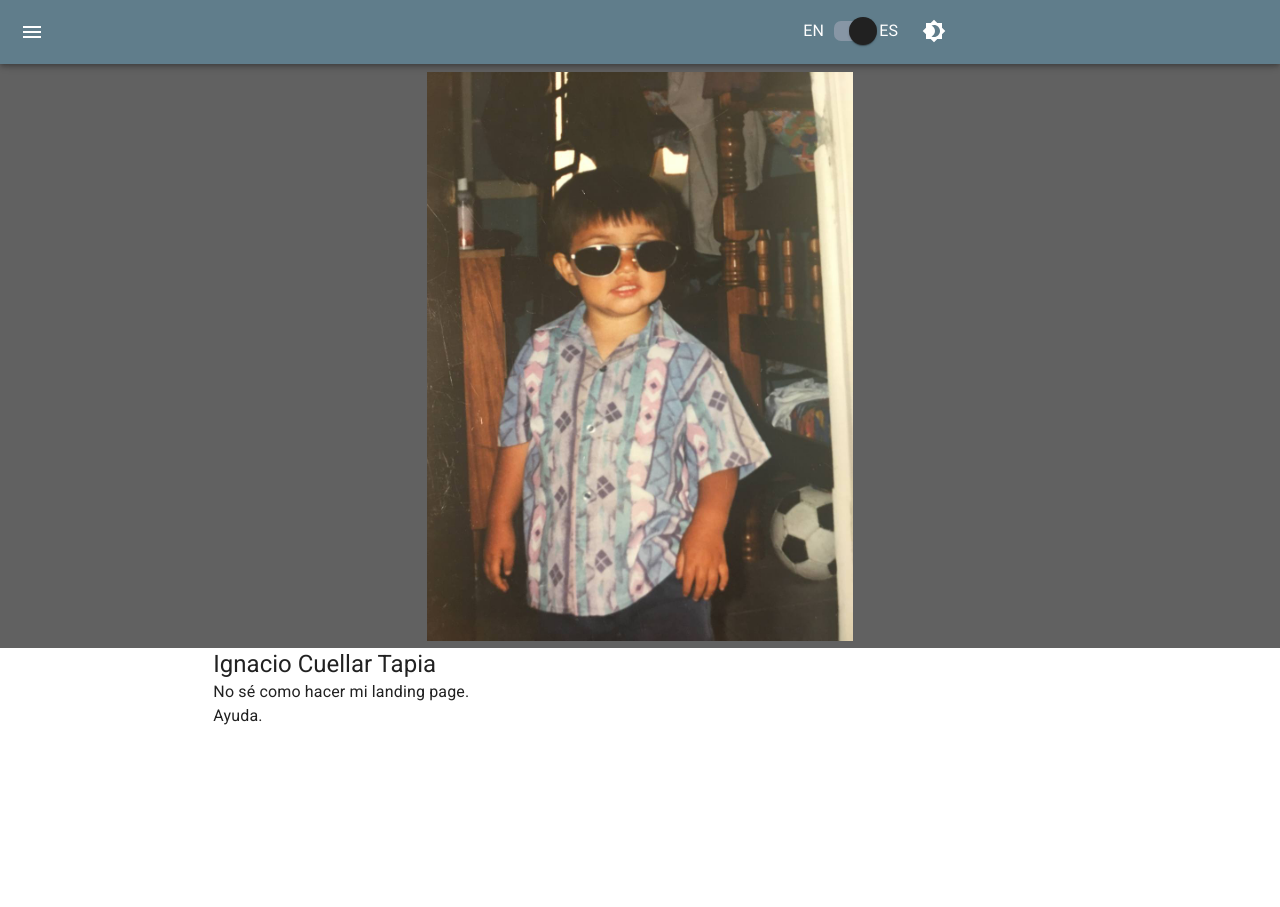
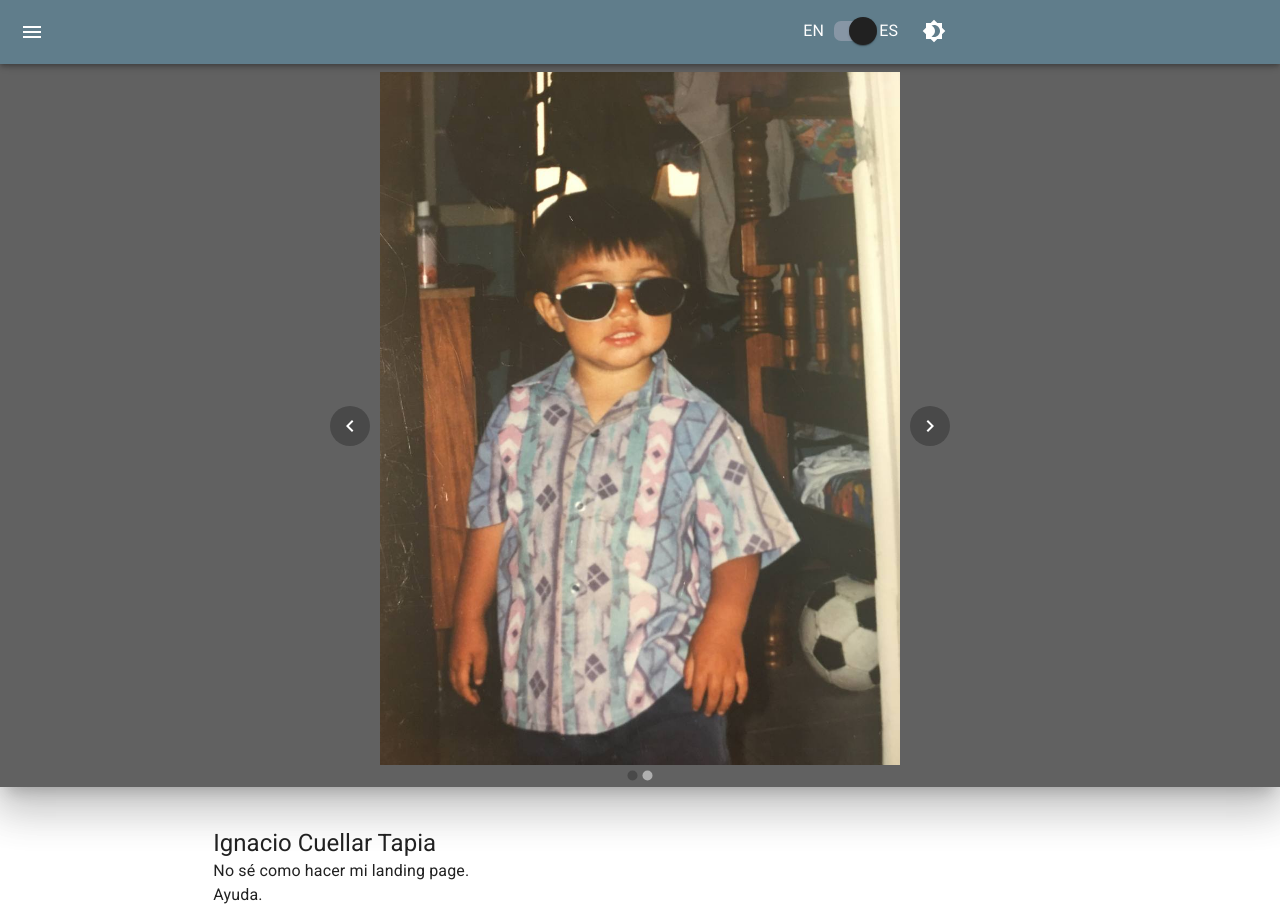
Before and after one commit to Kuellar/Kuellar.github.io, a React (Create React App) app: page / in a window 1280 px wide. Before the commit the page ends 800 px from the top, so only its background shows below. Built offline with nearby package versions, Linux system fonts and the light colour scheme.

Commit message:
Update landing corousel

```diff
--- /dev/null
+++ b/src/components/LandingCarousel.js
@@ -0,0 +1,82 @@
+import React, { Fragment } from "react";
+import { useTranslation } from "react-i18next";
+import yo from "../images/LandingPage/yo-old.JPG";
+import yo2 from "../images/LandingPage/yo-nasa.JPG";
+import Box from "@mui/material/Box";
+import Carousel from "react-material-ui-carousel";
+
+const LandingCarousel = () => {
+  const { t } = useTranslation("common");
+
+  return (
+    <Fragment>
+      <Box sx={{ display: { sm: "none" } }}>
+        <Carousel
+          interval={10000}
+          indicatorContainerProps={{
+            style: {
+              marginTop: -9,
+            },
+          }}
+          navButtonsWrapperProps={{
+            // Move the buttons to the bottom. Unsetting top here to override default style.
+            style: {
+              bottom: "0",
+              top: "unset",
+            },
+          }}
+        >
+          <Box>
+            <img
+              className="landingPhoto"
+              src={yo}
+              alt={t("landing.foto-antigua")}
+            />
+          </Box>
+          <Box>
+            <img
+              className="landingPhoto"
+              src={yo2}
+              alt={t("landing.foto-nasa")}
+            />
+          </Box>
+        </Carousel>
+      </Box>
+      <Box sx={{ display: { xs: "none", sm: "block" } }}>
+        <Carousel
+          interval={10000}
+          indicatorContainerProps={{
+            style: {
+              marginTop: -9,
+            },
+          }}
+          navButtonsWrapperProps={{
+            // Move the buttons to the bottom. Unsetting top here to override default style.
+            style: {
+              bottom: "0",
+              top: "unset",
+            },
+          }}
+          navButtonsAlwaysVisible={true}
+        >
+          <Box sx={{ padding: "0 60px" }}>
+            <img
+              className="landingPhoto"
+              src={yo}
+              alt={t("landing.foto-antigua")}
+            />
+          </Box>
+          <Box sx={{ padding: "0 60px" }}>
+            <img
+              className="landingPhoto"
+              src={yo2}
+              alt={t("landing.foto-nasa")}
+            />
+          </Box>
+        </Carousel>
+      </Box>
+    </Fragment>
+  );
+};
+
+export default LandingCarousel;
--- a/src/pages/LandingPage.js
+++ b/src/pages/LandingPage.js
@@ -2,9 +2,9 @@ import React, { Fragment } from "react";
 import Box from "@mui/material/Box";
 import Grid from "@mui/material/Grid";
 import { useTranslation } from "react-i18next";
-import yo from "../images/yo-old.JPG";
-import { Typography } from "@mui/material";
+import Typography from "@mui/material/Typography";
 import { useTheme } from "@mui/material/styles";
+import LandingCarousel from "../components/LandingCarousel";
 
 const LandingPage = () => {
   const { t } = useTranslation("common");
@@ -12,15 +12,17 @@ const LandingPage = () => {
 
   return (
     <Fragment>
-      <Box sx={{ flexGrow: 1 }}>
+      <Box
+        sx={{
+          flexGrow: 1,
+          boxShadow: theme.shadows[24],
+          marginBottom: 5,
+        }}
+      >
         <Grid container sx={{ background: theme.palette.secondary.dark }}>
           <Grid item xs />
-          <Grid item xs={12} sm={6} md={5} lg={4} xl={3}>
-            <img
-              className="landingPhoto"
-              src={yo}
-              alt={t("landing.foto-antigua")}
-            />
+          <Grid item xs={12} sm={10} md={8} lg={6} xl={4}>
+            <LandingCarousel />
           </Grid>
           <Grid item xs />
         </Grid>
```
Also changed, not shown: src/images/LandingPage/yo-nasa.JPG (added), src/images/LandingPage/yo-old.JPG (renamed from src/images/yo-old.JPG).
